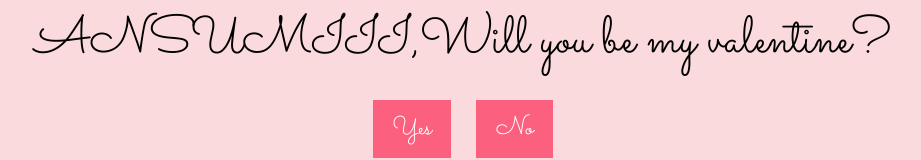
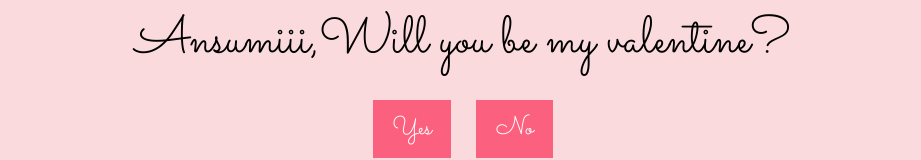
Before and after one commit to Abhinav8997/ansumiiiiii, a plain HTML site: page index.html in a window 1280 px wide. Shown: the part 471-631 px from the top of the page, without its empty margins (177-1098 px from the left). Drawn offline with Linux system fonts and the light colour scheme.

Commit message:
Update index.html

```diff
--- a/index.html
+++ b/index.html
@@ -11,7 +11,7 @@
     <div id="container">
         <div id="image-container"></div> <!-- Container for displaying images -->
         <div id="text-container">
-            <div id="question">ANSUMIII,Will you be my valentine?</div> <!-- Question -->
+            <div id="question">Ansumiii,Will you be my valentine?</div> <!-- Question -->
             <div id="options">
                 <button id="yes-button" onclick="selectOption('yes')">Yes</button> <!-- Yes button -->
                 <button id="no-button" onclick="selectOption('no')">No</button> <!-- No button -->
```
